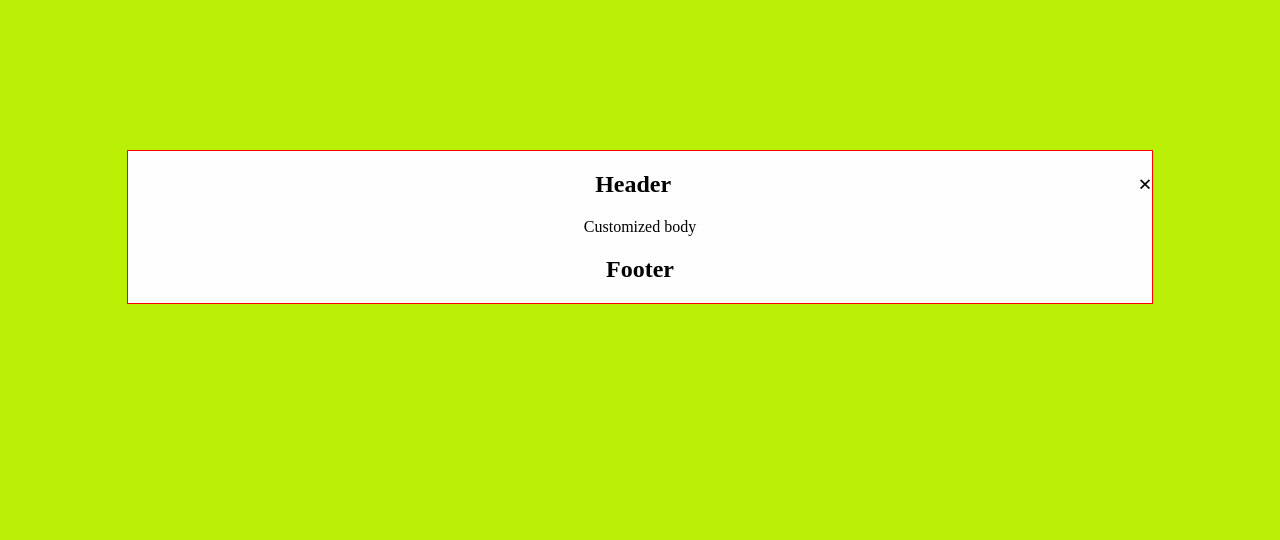
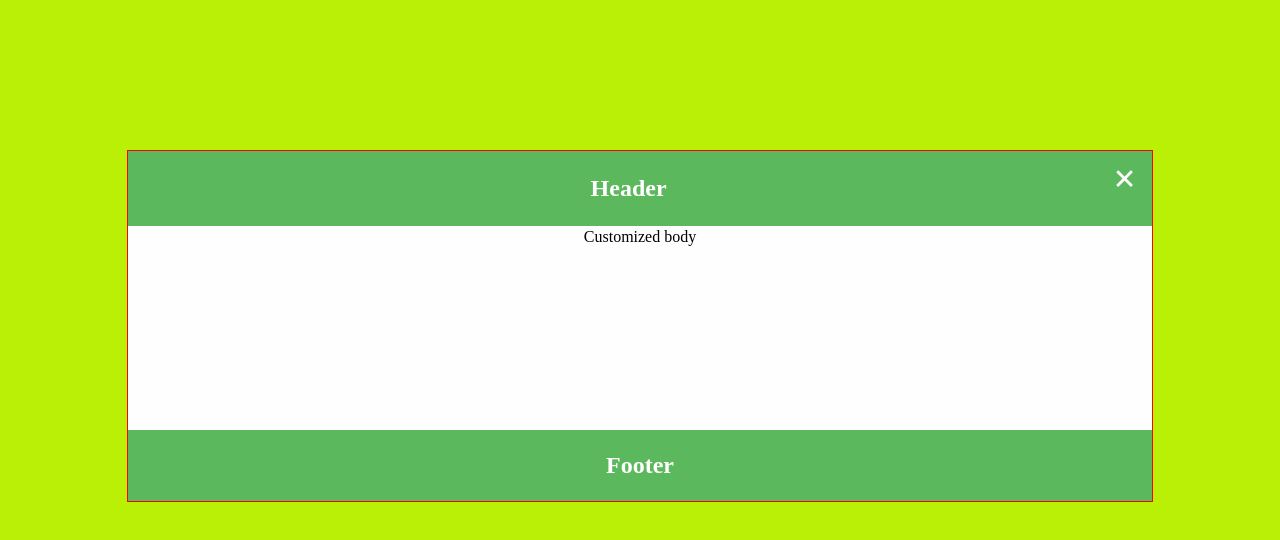
Before and after one commit to LaurenCummings/react-samples, a React (Vite) app: page / in a window 1280 px wide. Both pictures are taken after a click on the button "Open Modal Popup". Shown: the top 540 px of the page. Built offline with nearby package versions, Linux system fonts and the light colour scheme.

Commit message:
Added styling

```diff
--- a/src/css/Modal.css
+++ b/src/css/Modal.css
@@ -22,7 +22,24 @@
 
 .close-modal-icon {
     cursor: pointer;
-    font-size: 24px;
+    font-size: 40px;
     float: right;
     font-weight: bold;
 }
+
+.modal-header {
+    padding: 4px 16px;
+    background-color: #5cb85c;
+    color: #fff;
+}
+
+.modal-body {
+    padding: 2px 16px;
+    height: 200px;
+}
+
+.modal-footer {
+    padding: 2px 16px;
+    background-color: #5cb85c;
+    color: #fff;
+}
```
